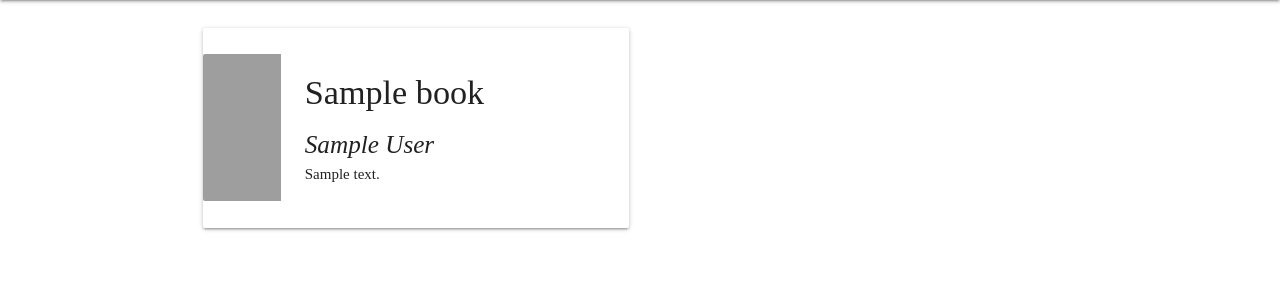
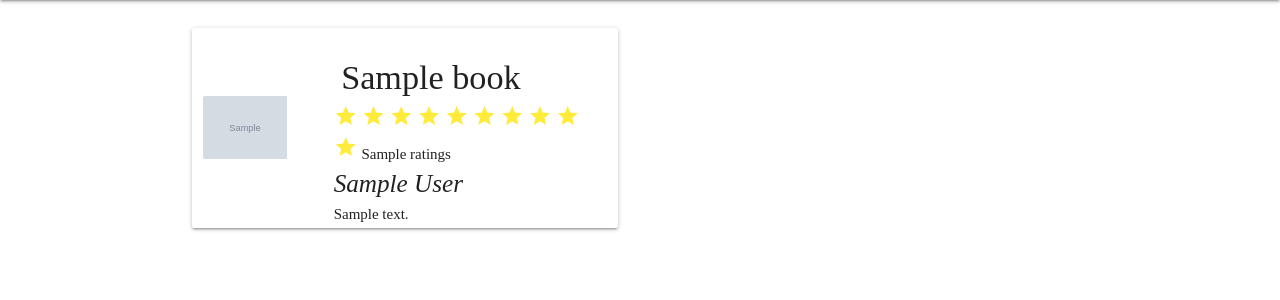
Before and after one commit to ChronoLogic12/bookmarks, a Flask app: page /books in a window 1280 px wide. Shown: the part 64-364 px from the top of the page. Run offline with Flask 2, Linux system fonts and the light colour scheme; grey boxes marked "Sample" are stand-in pictures; a database or web service that is not in the repository returns one stand-in record (values such as "Sample title"); some libraries are stand-ins or nearby versions; some web fonts are replaced; grey boxes are pictures that could not be loaded.

Commit message:
Feat: Add number of stars to book cards based on book rating

```diff
--- a/static/css/style.css
+++ b/static/css/style.css
@@ -11,6 +11,6 @@ body {
 	width: 100%;
 }
 
-.truncate {
-	width: 300px;
+h4 {
+	margin: 0.5rem;
 }
--- a/templates/home.html
+++ b/templates/home.html
@@ -5,14 +5,20 @@
 
 {% for book in books %}
 
-<div class="col s12 m6">
-    <div class="card horizontal hoverable">
-        <div class="card-image valign-wrapper">
-            <img src="https://lorempixel.com/100/190/nature/6">
+<div class="col s12 l6">
+    <div class="card horizontal hoverable row">
+        <div class=" col s3 card-image valign-wrapper">
+            <img src="{{ book.image_url }}" alt="{{ book.title }}">
         </div>
-        <div class="card-stacked">
+        <div class="card-stacked col s9">
             <div class="card-content">
                 <h4>{{ book.title }}</h4>
+                <div>
+                    {% for i in range(0, book.ratings) %}
+                    <span><i class="material-icons yellow-text">star</i></span>
+                    {% endfor %}
+                    <span>{{ book.ratings }}</span>
+                </div>
                 <em class="flow-text">{{ book.author }}</em>
                 <p class="truncate">{{ book.summary }}</p>
             </div>
```
